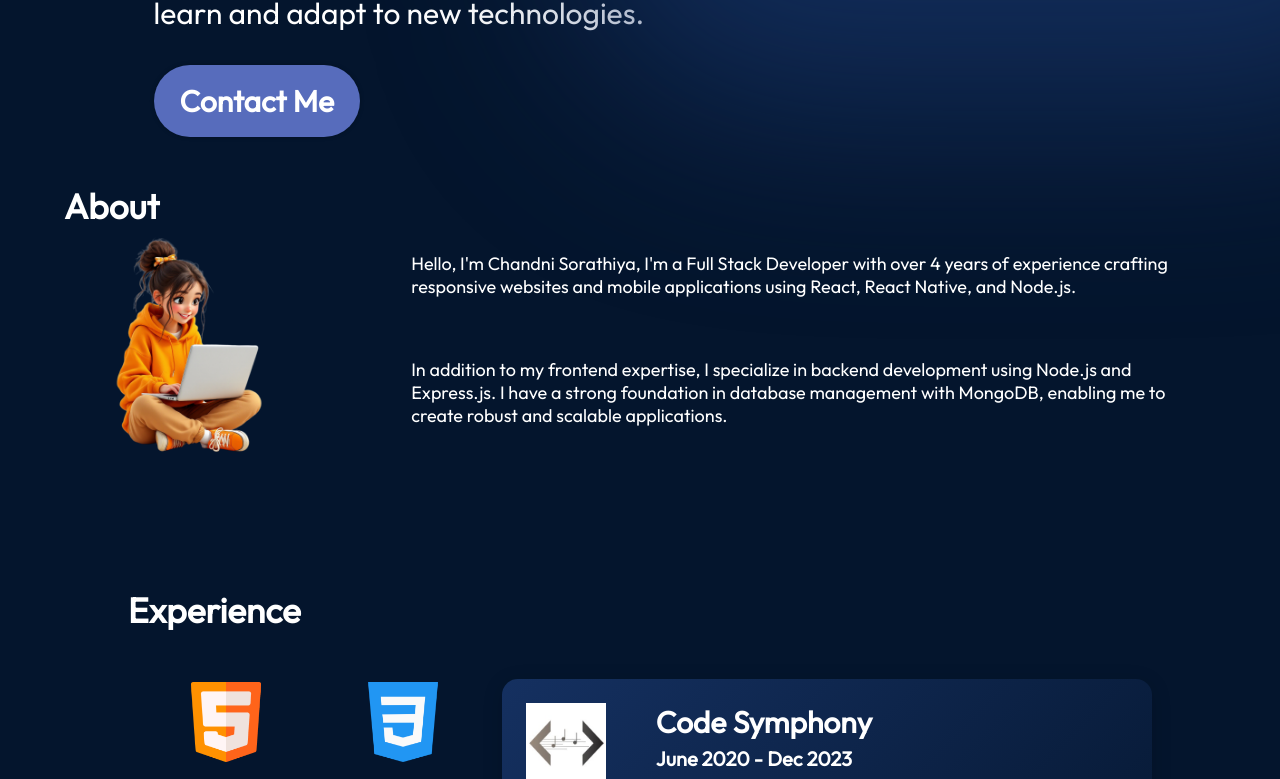
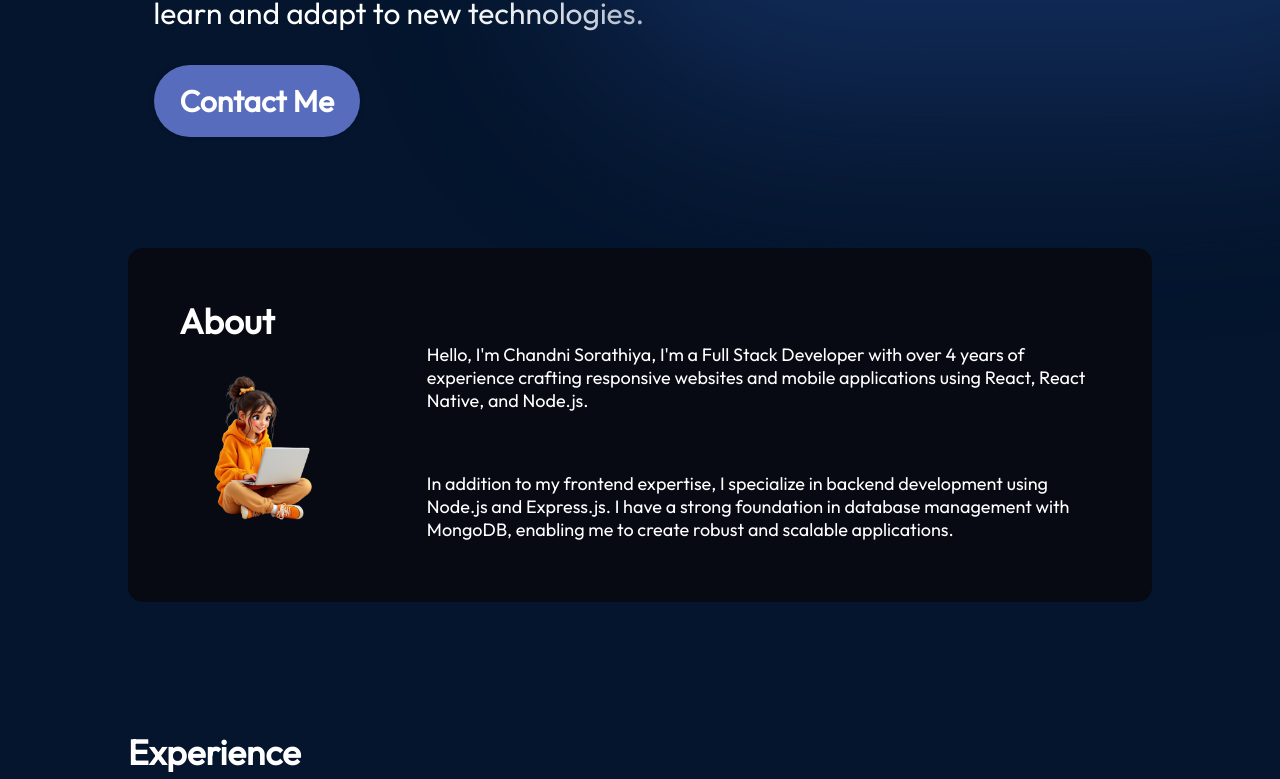
Before and after one commit to ChandniBambhaniya/portfolio, a React (Vite) app: page / in a window 1280 px wide. Shown: the part 703-1482 px from the top of the page. Built offline with nearby package versions, Linux system fonts and the light colour scheme.

Commit message:
Remove scrollSection class from About component and apply scroll margin directly to container for cleaner code

```diff
--- a/src/componets/About/about.jsx
+++ b/src/componets/About/about.jsx
@@ -3,7 +3,7 @@ import styles from "./about.module.css";
 import heroImg from "../../../assets/hero/heroImg2.png";
 export const About = () => {
   return (
-    <section id="about" className={[styles.container, styles.scrollSection]}>
+    <section id="about" className={styles.container}>
       <div className={styles.content}>
         <h1 className={styles.title}>About</h1>
 
--- a/src/componets/About/about.module.css
+++ b/src/componets/About/about.module.css
@@ -1,8 +1,4 @@
 @import "../../vars.css";
-
-.scrollSection {
-    scroll-margin-top: 100px;
-  }
 
 .container{
     position: relative;
@@ -16,6 +12,7 @@
     border-width: 1px;
     border-radius: 15px;
     background-color: #070a13;
+    scroll-margin-top: 100px;
 }
 
 .content{
```
